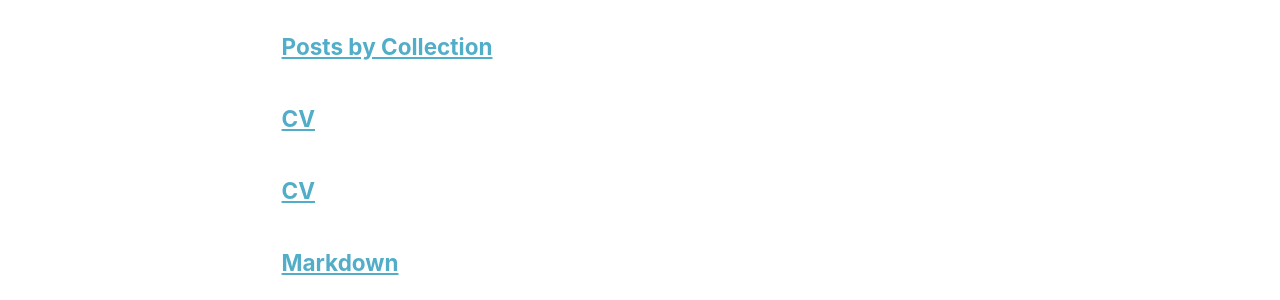
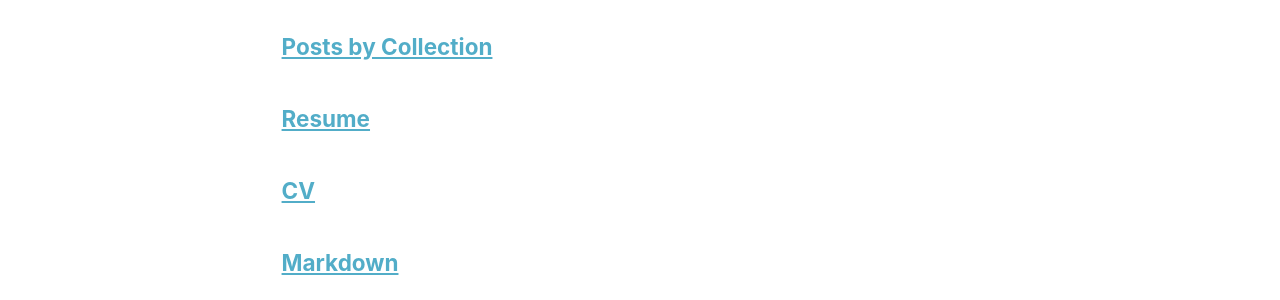
Before and after one commit to pronob29/pronob29.github.io, a Jekyll site: the page built from _pages/page-archive.html, in a window 1280 px wide. Shown: the part 536-836 px from the top of the page. Built offline with Jekyll 4.4.1, drawn with Linux system fonts in a browser that asks for light colours.

Commit message:
Update cv.html

```diff
--- a/_pages/cv.html
+++ b/_pages/cv.html
@@ -1,11 +1,11 @@
 ---
 layout: archive
-title: "CV"
-permalink: /cv/
+title: "Resume"
+permalink: /resume/
 author_profile: true
 redirect_from:
 - /resume
 ---
 
-<embed src="../files/Resume.pdf" type="application/pdf" frameBorder="0" scrolling="auto" height="100%"
+<embed src="../files/Resume_of_Pronob.pdf" type="application/pdf" frameBorder="0" scrolling="auto" height="100%"
   width="100%"></embed>
```
